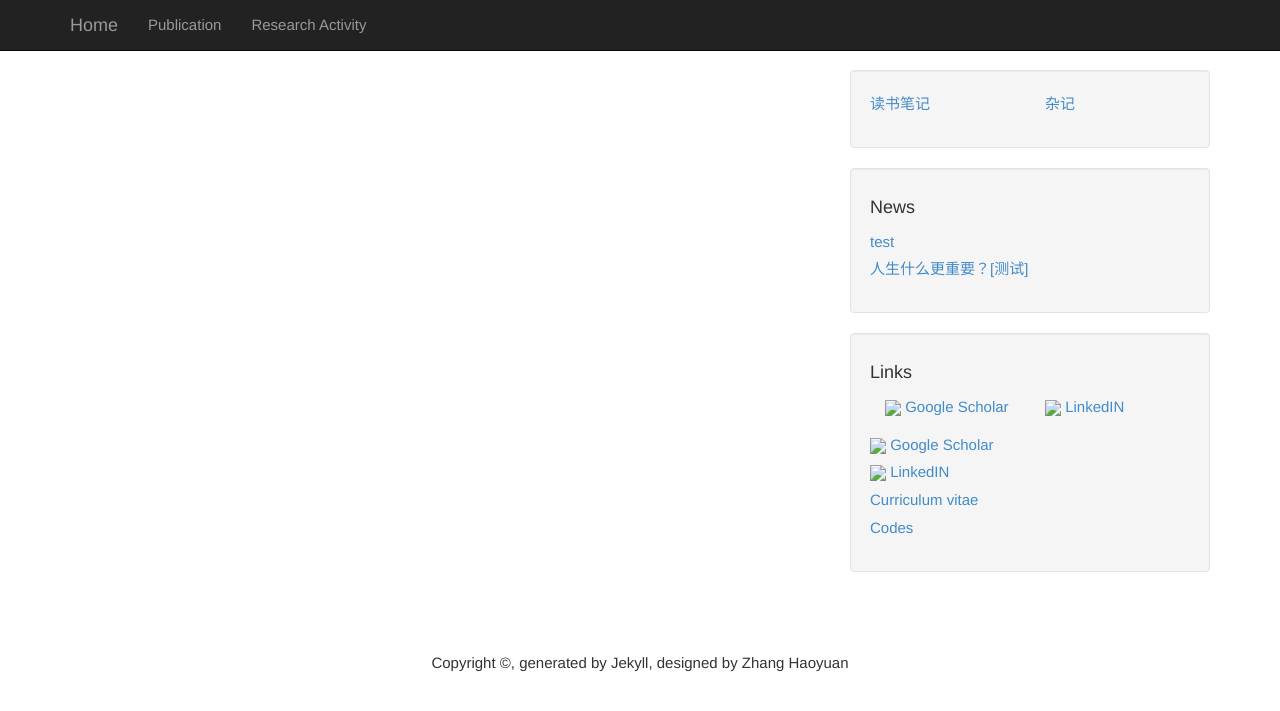
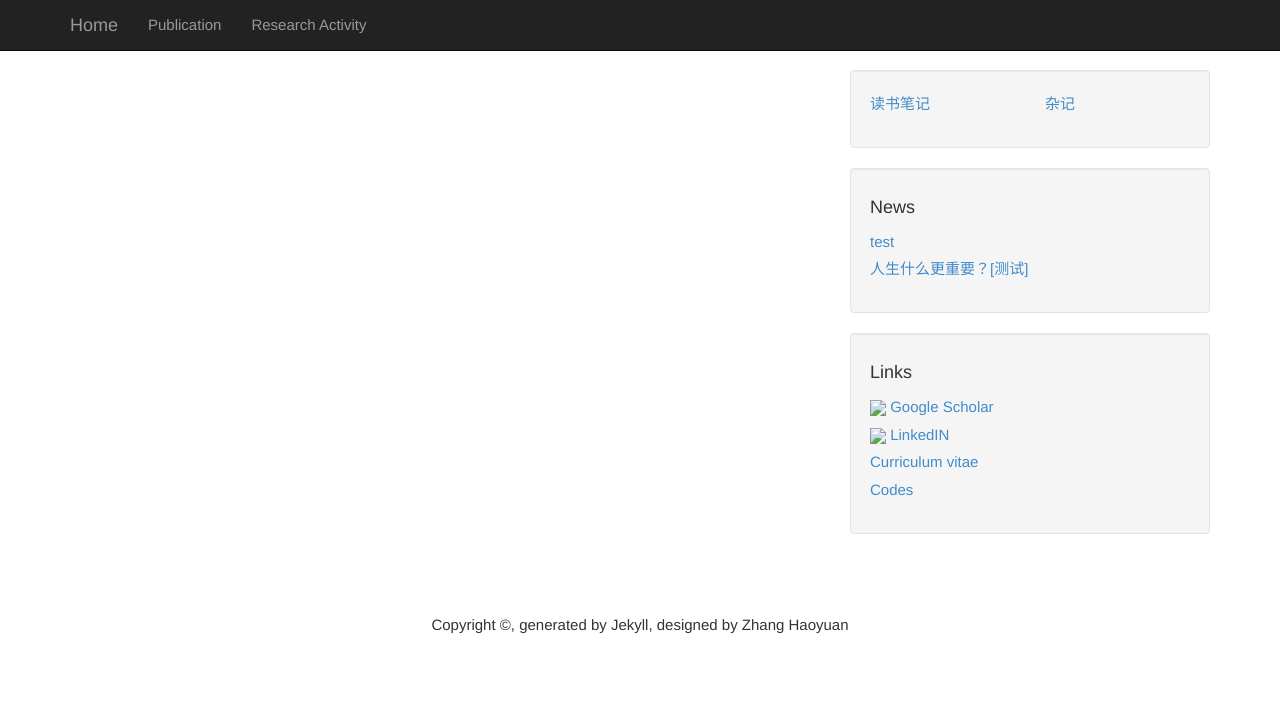
Before and after one commit to july0905/haoyuanzhang1990.github.io, a Jekyll site: the page built from pub.md, in a window 1280 px wide. Shown: the top 711 px of the page. Built offline with Jekyll 4.4.1, drawn with Linux system fonts in a browser that asks for light colours.

Commit message:
Update friend_links.html

```diff
--- a/_includes/friend_links.html
+++ b/_includes/friend_links.html
@@ -1,25 +1,3 @@
-                  <div class="col-lg-6">
-                <ul class="list-unstyled">
-                  <li>
-                    <img class="profile-picture" src="/_includes/google.png">
-                    <a href="https://scholar.google.co.uk/citations?user=gc4d914AAAAJ&hl=en">
-                      Google Scholar
-                    </a>
-                  </li>
-                </ul>
-              </div>
-              <!-- /.col-lg-6 -->
-              <div class="col-lg-6">
-                <ul class="list-unstyled">
-                  <li>
-                    <img class="profile-picture" src="/_includes/linkedin.png">
-                    <a href="https://www.linkedin.com/in/haoyuan-zhang-b4541492/?trk=hp-identity-photo">
-                      LinkedIN
-                    </a>
-                  </li>
-                </ul>
-              </div>
-              <!-- /.col-lg-6 -->
             <ul class="list-unstyled">
               <li>
                     <img class="profile-picture" src="/_includes/google.png">
```
